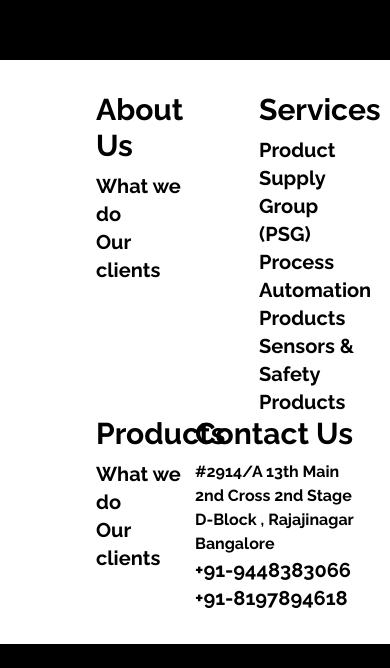
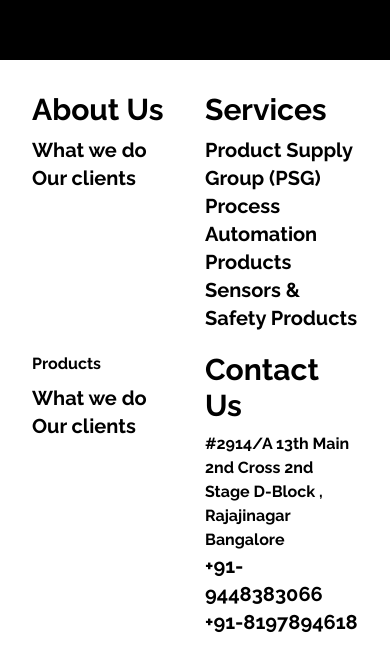
Before and after one commit to DhanrajCoding97/sIc-tailwind-next-live, a Next.js app: page /sic/contact in a window 390 px wide. Shown: the part 824-1492 px from the top of the page. Before the commit the page ends 1468 px from the top, so only its background shows below. Built offline with nearby package versions, Linux system fonts and the light colour scheme.

Commit message:
updated footer stylinng

```diff
--- a/components/Footer.jsx
+++ b/components/Footer.jsx
@@ -5,8 +5,8 @@ const Footer = () => {
   return (
     <div id="footer" className="p-8 bg-white text-black font-bold">
       <div id="wrapper">
-        <div id="row" className="grid grid-cols-2 lg:grid-cols-4">
-          <div id="column" className="flex flex-col text-left ml-16">
+        <div id="row" className="grid grid-cols-2 lg:grid-cols-4 gap-5">
+          <div id="column" className="flex flex-col text-left">
             <Link href="/about">
               <a className="text-3xl pb-2 cursor-pointer">About Us</a>
             </Link>
@@ -19,8 +19,8 @@ const Footer = () => {
               </a>
             </Link>
           </div>
-          <div id="column" className="flex flex-col text-left ml-16">
-            <Link href="/about">
+          <div id="column" className="flex flex-col text-left">
+            <Link href="/services">
               <a className="text-3xl pb-2">Services</a>
             </Link>
             <Link href="#psg">
@@ -39,9 +39,9 @@ const Footer = () => {
               </a>
             </Link>
           </div>
-          <div id="column" className="flex flex-col text-left ml-16">
+          <div id="column" className="flex flex-col text-left">
             <Link href="/about">
-              <a className="text-3xl pb-2">Products</a>
+              <a className="sm:text-3xl pb-2">Products</a>
             </Link>
             <Link href="#about">
               <a className="text-xl hover:text-cyan-600 ease-in duration-300 cursor-pointer">
```
